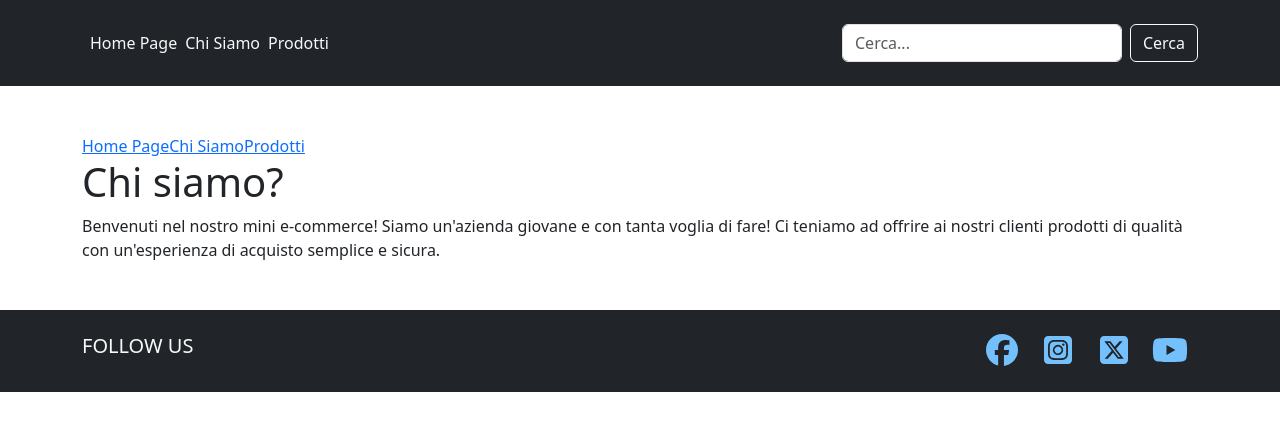
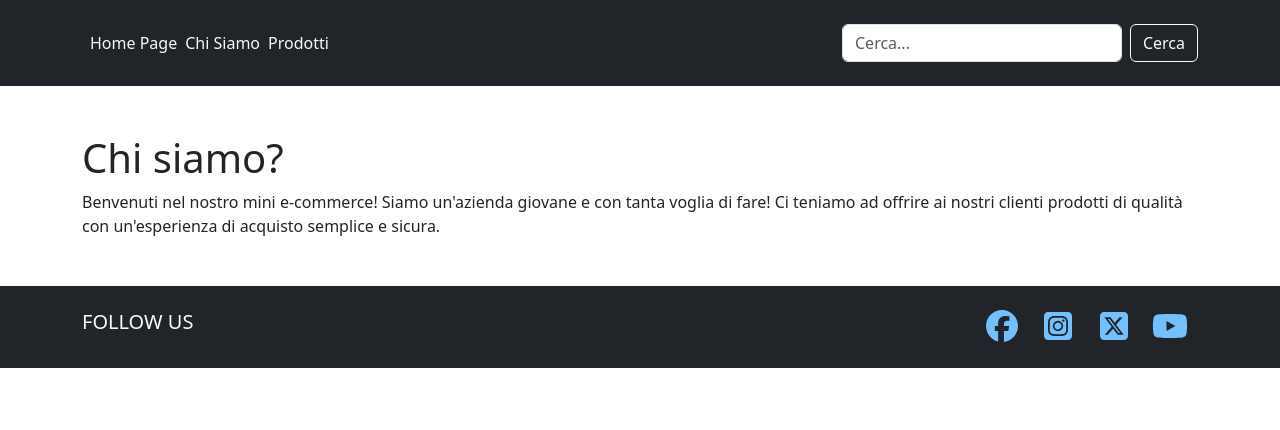
Before and after one commit to veronicacrisafi/react-router, a React (Vite) app: page /presentazione in a window 1280 px wide. Shown: the top 430 px of the page. Built offline with nearby package versions, Linux system fonts and the light colour scheme.

Commit message:
eliminate le nav in eccesso nelle rotte prodotti e chi siamo

```diff
--- a/src/pages/ChiSiamo.jsx
+++ b/src/pages/ChiSiamo.jsx
@@ -6,20 +6,12 @@ export default function ChiSiamo() {
     return (
         <>
             <div className="container">
-                <nav>
-                    <Link to="/">Home Page</Link>
-                    <NavLink to="/presentazione">Chi Siamo</NavLink>
-                    <NavLink to="/prodotti">Prodotti</NavLink>
-                </nav>
-
                 <h1>Chi siamo?</h1>
-
                 <p>Benvenuti nel nostro mini e-commerce! Siamo un'azienda giovane e con tanta voglia di fare!
                     Ci teniamo ad offrire ai nostri clienti prodotti di qualità con un'esperienza
                     di acquisto semplice e sicura.
                 </p>
             </div>
-
         </>
     )
 }
--- a/src/pages/Prodotti.jsx
+++ b/src/pages/Prodotti.jsx
@@ -11,26 +11,18 @@ export default function Prodotti() {
     }
     useEffect(fetchProducts, [])
     return (
-
         <div className="container">
-            <nav>
-                <Link to="/">Home Page</Link>
-                <NavLink to="/presentazione">Chi Siamo</NavLink>
-                <NavLink to="/prodotti">Prodotti</NavLink>
-            </nav>
             <div className="row">
                 {products.map((prodotto) =>
-                    <div className="col-4 py-3" key={prodotto.id}>
+                    <div className="col-3 py-3" key={prodotto.id}>
                         <div className="card h-100">
                             <img src={prodotto.image} alt={prodotto.title} className="card-img-top" />
-                            <section>
+                            <section className="p-3">
                                 <h5 className="card-title">{prodotto.title}</h5>
                                 <p className="card-text">prezzo: {prodotto.price}</p>
-                                <p className="card-text">descrizione: {prodotto.description}</p>
                                 <p className="card-text">categoria: {prodotto.category}</p>
                                 <p className="card-text">valutazione: {prodotto.rating.rate}</p>
                                 <p className="card-text">conteggio: {prodotto.rating.count}</p>
-
                             </section>
                         </div>
                     </div>
```
